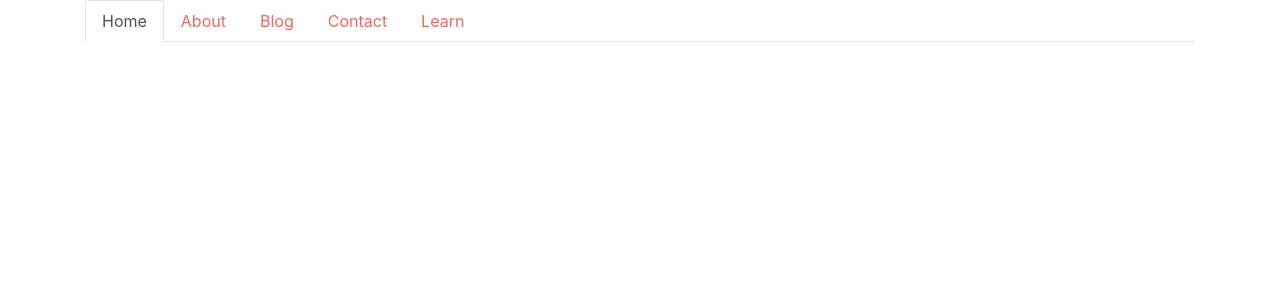
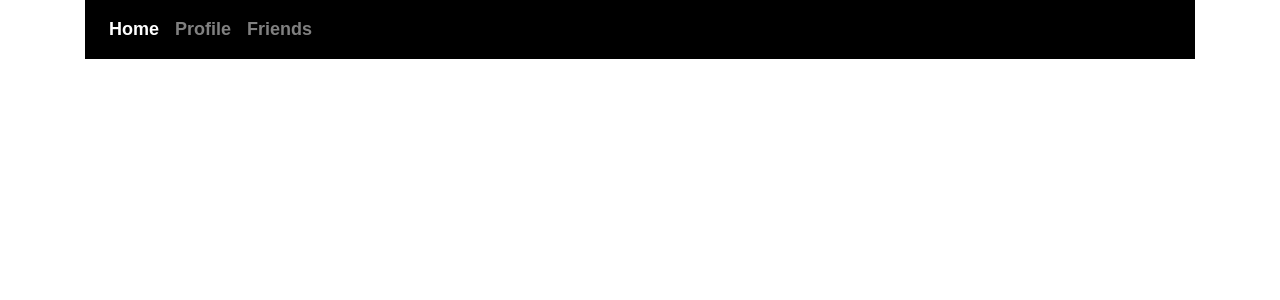
Before and after one commit to Arsalan-Sadri/20_Project_3_ReactSocialMedia, a React (Create React App) app in the folder client/: page / in a window 1280 px wide. Shown: the top 300 px of the page. Built offline with nearby package versions, Linux system fonts and the light colour scheme; a web font is replaced by a local one.

Commit message:
adding navbar

```diff
--- a/client/src/components/Navbar/Navbar.js
+++ b/client/src/components/Navbar/Navbar.js
@@ -2,57 +2,18 @@ import React from "react";
 import { Link } from "react-router-dom";
 
 const Navbar = () => (
-  <nav className="nav nav-tabs">
+  <nav className="navbar navbar-expand-sm bg-dark navbar-dark">
+      <ul className="navbar-nav">
           <li className="nav-item">
-      <Link
-        to="/"
-        className={
-          window.location.pathname === "/" ? "nav-link active" : "nav-link"
-        }
-      >
-        Home
-      </Link>
+              <a className={window.location.pathname === "/" ? "nav-link active" : "nav-link"} href="/">Home</a>
           </li>
           <li className="nav-item">
-      <Link
-        to="/about"
-        className={
-          window.location.pathname === "/about" ? "nav-link active" : "nav-link"
-        }
-      >
-        About
-      </Link>
+              <a className={window.location.pathname === "/profile" ? "nav-link active" : "nav-link"} href="/profile">Profile</a>
           </li>
           <li className="nav-item">
-      <Link
-        to="/blog"
-        className={
-          window.location.pathname === "/blog" ? "nav-link active" : "nav-link"
-        }
-      >
-        Blog
-      </Link>
+              <a className={window.location.pathname === "/friends" ? "nav-link active" : "nav-link"} href="/friends">Friends</a>
           </li>
-    <li className="nav-item">
-      <Link
-        to="/contact"
-        className={
-          window.location.pathname === "/contact" ? "nav-link active" : "nav-link"
-        }
-      >
-        Contact
-      </Link>
-    </li>
-    <li className="nav-item">
-      <Link
-        to="/contact/learn"
-        className={
-          window.location.pathname === "/contact/learn" ? "nav-link active" : "nav-link"
-        }
-      >
-        Learn
-      </Link>
-    </li>
+      </ul>
   </nav>
 );
 
```
Lines whose indentation alone changed are shown as unchanged.
